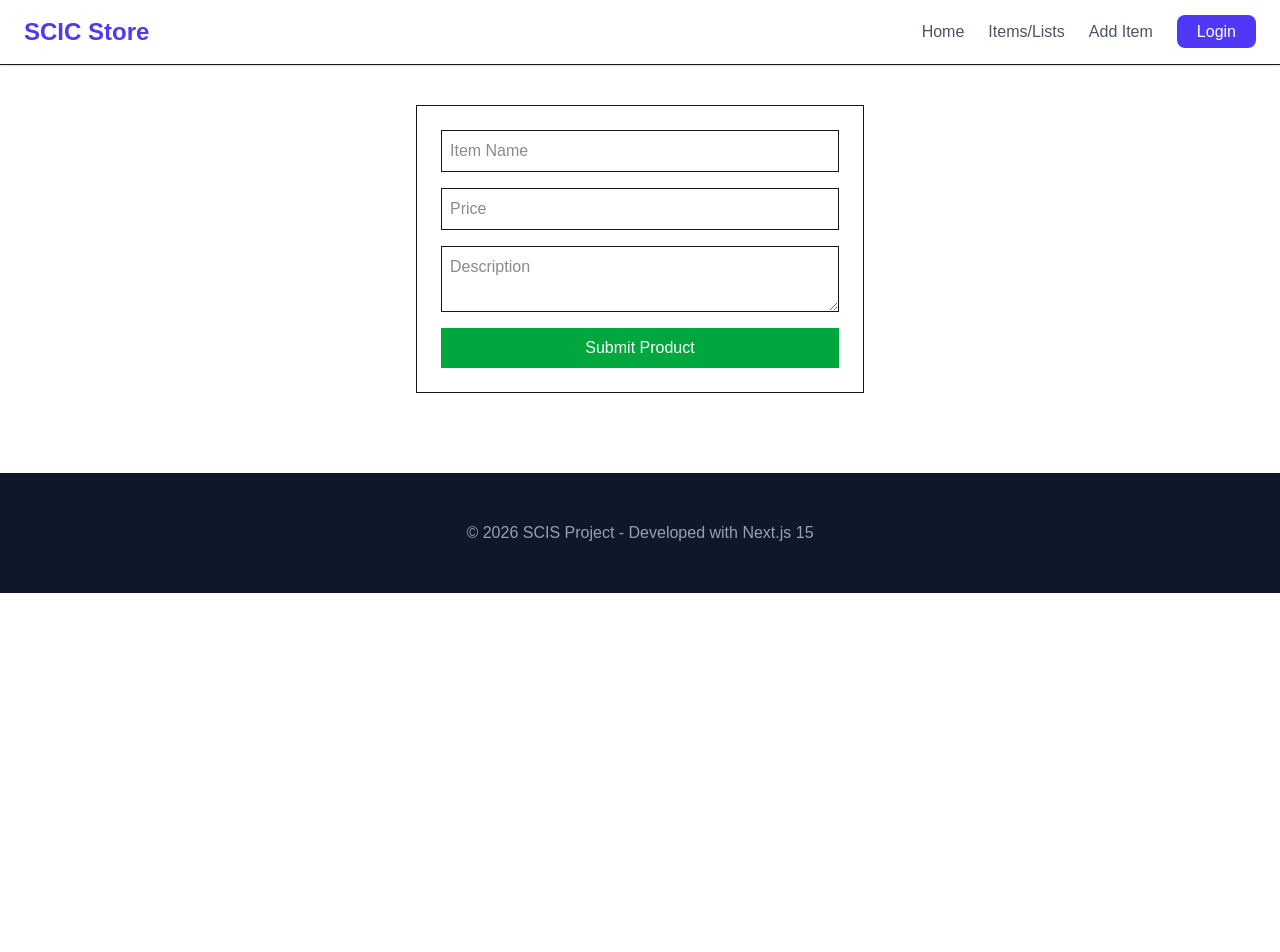
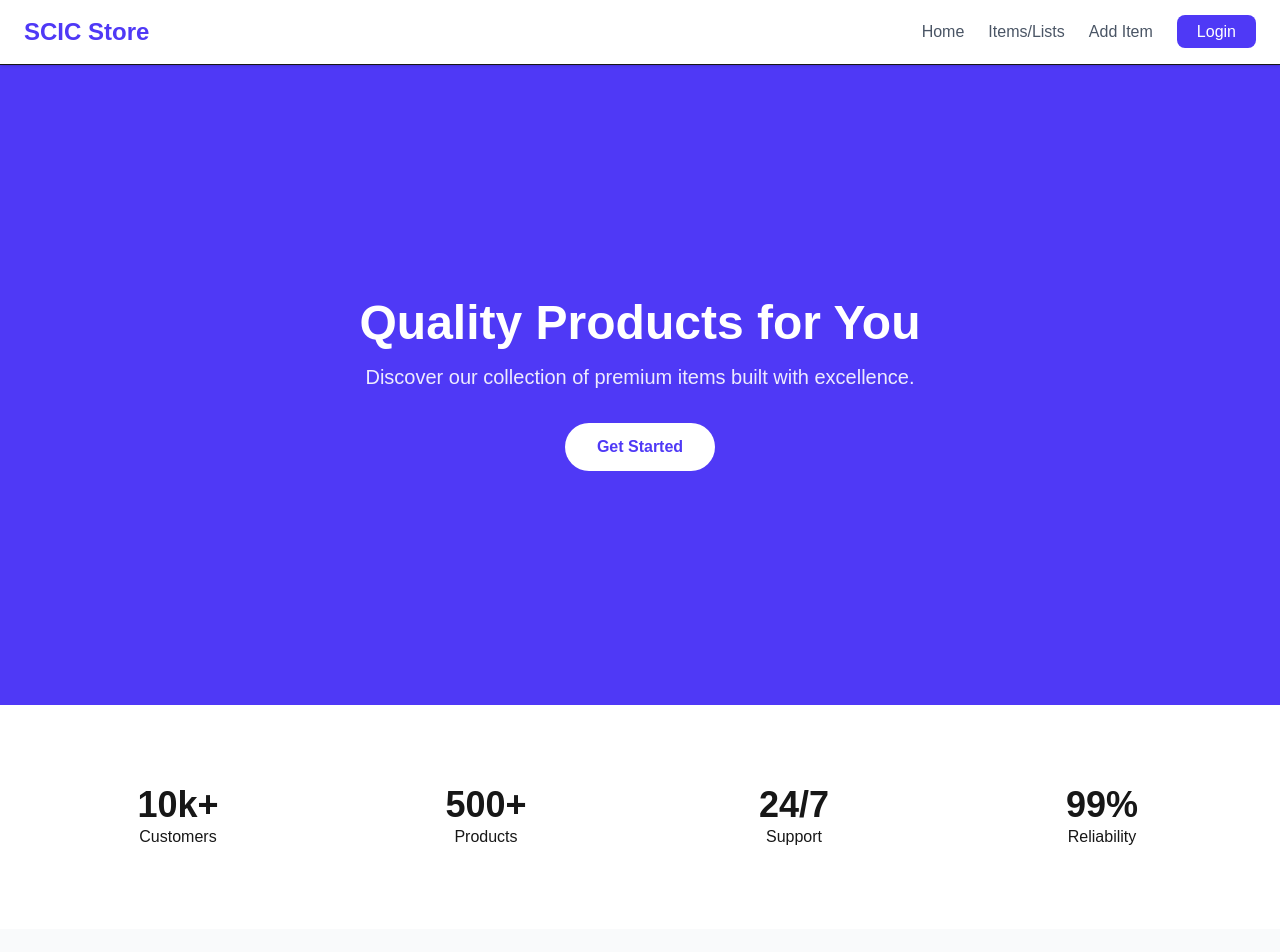
Before and after one commit to ibrahimvau5518/my-react-app, a Next.js app: page /add-item in a window 1280 px wide. Shown: the top 952 px of the page. Before the commit the page ends 800 px from the top, so only its background shows below. Built offline with nearby package versions, Linux system fonts and the light colour scheme.

Commit message:
added a beautiful card design

```diff
--- a/app/add-item/page.tsx
+++ b/app/add-item/page.tsx
@@ -1,49 +1,89 @@
-'use client';
-import { useRouter } from 'next/navigation';
+// frontend/app/page.tsx
+export default function LandingPage() {
+  return (
+    <main>
+      {/* 1. Hero Section */}
+      <section className="bg-indigo-600 text-white h-[80vh] flex flex-col justify-center items-center text-center px-4">
+        <h1 className="text-5xl font-extrabold mb-4">
+          Quality Products for You
+        </h1>
+        <p className="text-xl opacity-90 mb-8">
+          Discover our collection of premium items built with excellence.
+        </p>
+        <button className="bg-white text-indigo-600 px-8 py-3 rounded-full font-bold">
+          Get Started
+        </button>
+      </section>
 
-export default function AddItem() {
-  const router = useRouter();
+      {/* 2. Stats Section */}
+      <section className="py-20 grid grid-cols-2 md:grid-cols-4 gap-8 px-10 text-center bg-white">
+        <div>
+          <h3 className="text-4xl font-bold">10k+</h3>
+          <p>Customers</p>
+        </div>
+        <div>
+          <h3 className="text-4xl font-bold">500+</h3>
+          <p>Products</p>
+        </div>
+        <div>
+          <h3 className="text-4xl font-bold">24/7</h3>
+          <p>Support</p>
+        </div>
+        <div>
+          <h3 className="text-4xl font-bold">99%</h3>
+          <p>Reliability</p>
+        </div>
+      </section>
 
-  const handleSubmit = async (e: any) => {
-    e.preventDefault();
-    const data = {
-      name: e.target.name.value,
-      price: e.target.price.value,
-      description: e.target.description.value,
-      image: 'https://picsum.photos/200',
-    };
+      {/* 3. Features Section */}
+      <section className="py-20 bg-gray-50 px-10 text-center">
+        <h2 className="text-3xl font-bold mb-10">Why Choose Us?</h2>
+        <div className="grid md:grid-cols-3 gap-8">
+          {['Fast Delivery', 'Secure Payment', 'Top Quality'].map(f => (
+            <div
+              key={f}
+              className="p-8 bg-white rounded-xl shadow-sm border italic"
+            >
+              {f}
+            </div>
+          ))}
+        </div>
+      </section>
 
-    const res = await fetch('http://localhost:5000/api/items', {
-      method: 'POST',
-      headers: { 'Content-Type': 'application/json' },
-      body: JSON.stringify(data),
-    });
+      {/* 4. About Section */}
+      <section className="py-20 px-10 flex flex-col md:flex-row items-center gap-10">
+        <div className="flex-1 bg-gray-300 h-64 w-full rounded-2xl"></div>
+        <div className="flex-1">
+          <h2 className="text-3xl font-bold mb-4">Our Mission</h2>
+          <p className="text-gray-600">
+            We aim to provide the best services for our clients worldwide with
+            modern technology.
+          </p>
+        </div>
+      </section>
 
-    if (res.ok) {
-      alert('Product Added Successfully!'); // Toast Notification
-      router.push('/items');
-    }
-  };
+      {/* 5. Services Section */}
+      <section className="py-20 bg-indigo-50 px-10 text-center">
+        <h2 className="text-3xl font-bold mb-6">Our Services</h2>
+        <p>From UI/UX design to full-stack development, we cover it all.</p>
+      </section>
 
-  return (
-    <form
-      onSubmit={handleSubmit}
-      className="max-w-md mx-auto mt-10 p-6 border flex flex-col gap-4"
-    >
-      <input
-        name="name"
-        placeholder="Item Name"
-        className="border p-2"
-        required
-      />
-      <input name="price" placeholder="Price" className="border p-2" required />
-      <textarea
-        name="description"
-        placeholder="Description"
-        className="border p-2"
-        required
-      />
-      <button className="bg-green-600 text-white p-2">Submit Product</button>
-    </form>
+      {/* 6. Testimonials Section */}
+      <section className="py-20 px-10 text-center">
+        <h2 className="text-3xl font-bold mb-10">What Clients Say</h2>
+        <div className="max-w-2xl mx-auto border p-8 rounded-lg shadow-lg bg-white">
+          "This platform changed the way I manage my products. Fast and
+          reliable!"
+        </div>
+      </section>
+
+      {/* 7. Final Call to Action Section */}
+      <section className="py-20 bg-slate-900 text-white text-center">
+        <h2 className="text-3xl font-bold mb-6">Ready to join?</h2>
+        <button className="bg-indigo-600 px-10 py-4 rounded-lg font-bold">
+          Join Now
+        </button>
+      </section>
+    </main>
   );
 }
--- a/app/items/page.tsx
+++ b/app/items/page.tsx
@@ -1,3 +1,6 @@
+// frontend/app/items/page.tsx
+import Link from 'next/link';
+
 export default async function ItemsPage() {
   const res = await fetch('http://localhost:5000/api/items', {
     cache: 'no-store',
@@ -5,25 +8,41 @@ export default async function ItemsPage() {
   const items = await res.json();
 
   return (
-    <div className="p-10 grid grid-cols-1 md:grid-cols-3 gap-6">
+    <div className="p-10 max-w-7xl mx-auto">
+      <h1 className="text-3xl font-bold mb-10 text-center">Our Collection</h1>
+      <div className="grid grid-cols-1 sm:grid-cols-2 lg:grid-cols-3 gap-10">
         {items.map((item: any) => (
-        <div key={item.id} className="border p-4 rounded shadow">
+          <div
+            key={item.id}
+            className="group bg-white rounded-2xl overflow-hidden shadow-md hover:shadow-xl transition-all border border-gray-100"
+          >
+            <div className="relative h-64">
               <img
                 src={item.image}
                 alt={item.name}
-            className="w-full h-40 object-cover"
+                className="w-full h-full object-cover group-hover:scale-105 transition-transform duration-300"
               />
-          <h3 className="font-bold text-xl mt-2">{item.name}</h3>
-          <p className="text-green-600">${item.price}</p>
+            </div>
+            <div className="p-6">
+              <h3 className="text-xl font-bold text-gray-800">{item.name}</h3>
+              <p className="text-gray-500 mt-2 line-clamp-2">
+                {item.description}
+              </p>
+              <div className="mt-4 flex justify-between items-center">
+                <span className="text-2xl font-bold text-indigo-600">
+                  ${item.price}
+                </span>
                 <Link
                   href={`/items/${item.id}`}
-            className="text-blue-500 underline mt-2 block"
+                  className="text-sm font-semibold text-indigo-500 hover:text-indigo-700"
                 >
-            View Details
+                  Details →
                 </Link>
+              </div>
+            </div>
           </div>
         ))}
       </div>
+    </div>
   );
 }
-import Link from 'next/link';
```
Lines whose indentation alone changed are shown as unchanged.
